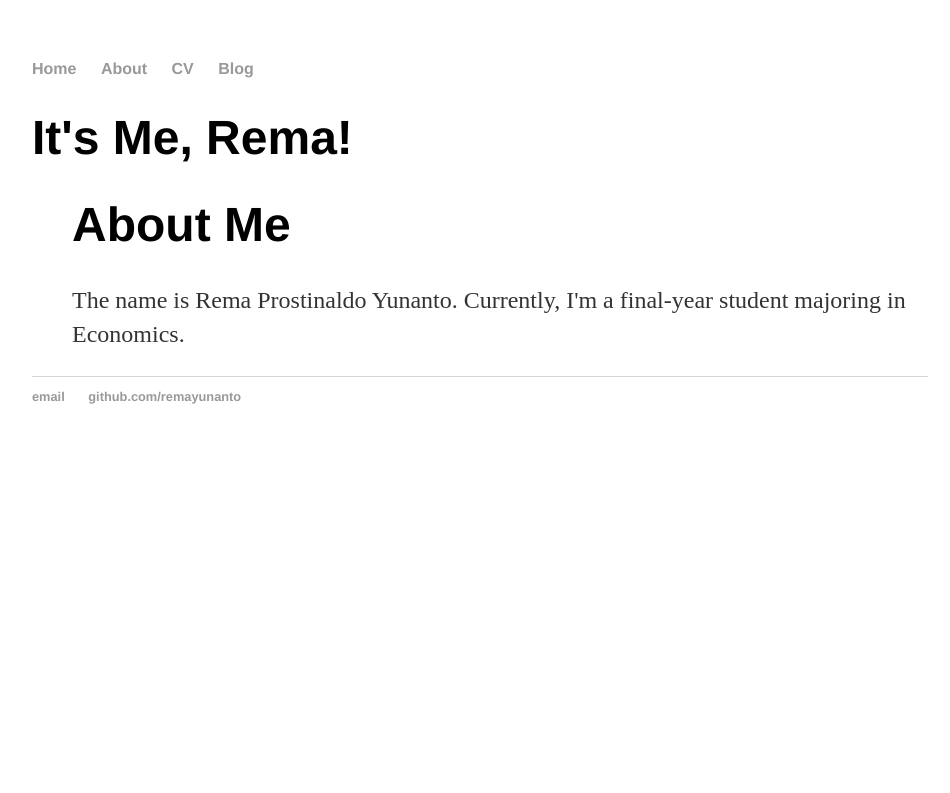
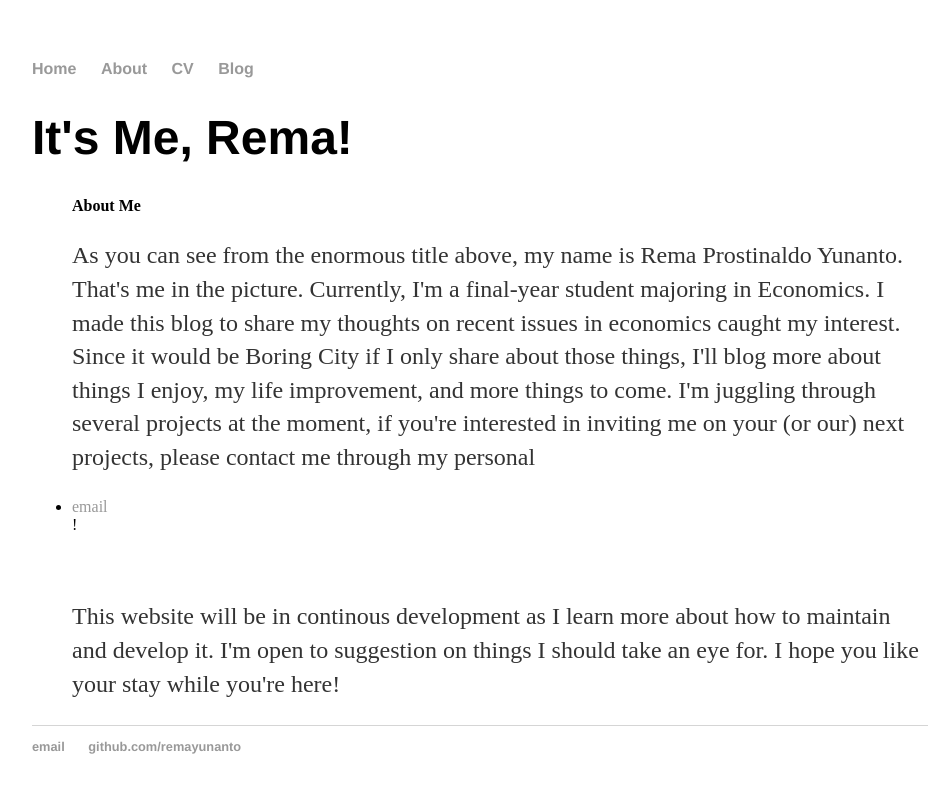
Before and after one commit to remayunanto/remayunanto.github.io, a Jekyll site: the page built from about/index.html, in a window 1280 px wide. Shown: the top 793 px of the page, without its empty margins (160-1110 px from the left). Built offline with Jekyll 4.4.1, drawn with Linux system fonts in a browser that asks for light colours.

Commit message:
Update index.html

```diff
--- a/about/index.html
+++ b/about/index.html
@@ -4,6 +4,8 @@
 ---
 	<h1>{{ page.title }}</h1>
 	<ul class="page">
-        <h1>About Me</h1>
-        <p>The name is Rema Prostinaldo Yunanto. Currently, I'm a final-year student majoring in Economics.</p>
-        </ul>
+        <h4>About Me</h4>
+        <p>As you can see from the enormous title above, my name is Rema Prostinaldo Yunanto. That's me in the picture. Currently, I'm a final-year student majoring in Economics. I made this blog to share my thoughts on recent issues in economics caught my interest. Since it would be Boring City if I only share about those things, I'll blog more about things I enjoy, my life improvement, and more things to come. I'm juggling through several projects at the moment, if you're interested in inviting me on your (or our) next projects, please contact me through my personal <li><a href="mailto:remayunanto@gmail.com">email</a></li>!</p>
+      <br>
+	<p>This website will be in continous development as I learn more about how to maintain and develop it. I'm open to suggestion on things I should take an eye for. I hope you like your stay while you're here! </p>
+	</ul>
```
